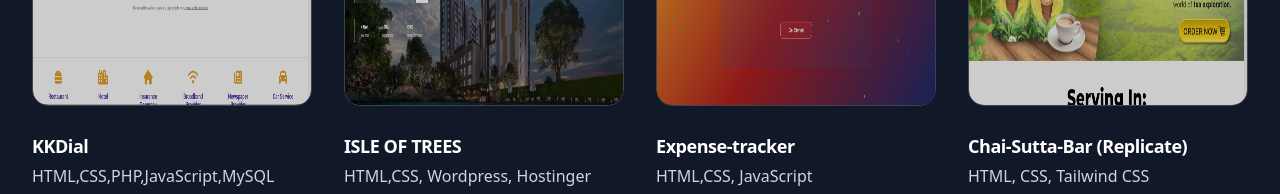
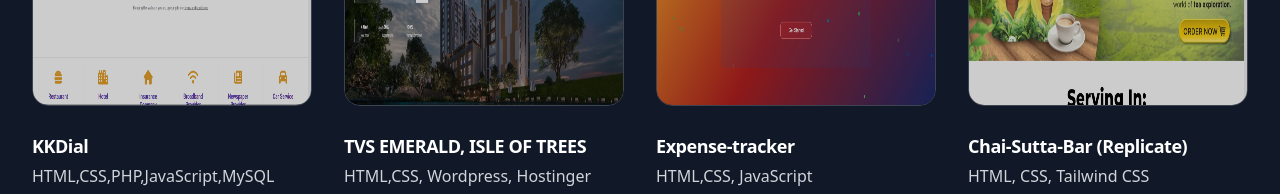
Before and after one commit to kishlaychandan/Kishlay_Online_Portfolio, a React (Vite) app: page / in a window 1280 px wide. Shown: the part 2720-2914 px from the top of the page. Built offline with nearby package versions, Linux system fonts and the light colour scheme.

Commit message:
Updating ISLE Of Trees website

```diff
--- a/src/components/Portfolio.jsx
+++ b/src/components/Portfolio.jsx
@@ -17,12 +17,12 @@
     github: "https://github.com/kishlaychandan/KKDial",
   },
   {
-    Projectname: "ISLE OF TREES",
+    Projectname: "TVS EMERALD, ISLE OF TREES",
     tech: "HTML,CSS, Wordpress, Hostinger",
     imageUrl: isle,
     des: "CLIENT PROJECT, ISLE OF TREES, Authorized sales partner",
     Demo: "https://isle-of-trees.in/",
-    github: "https://github.com/kishlaychandan/kishlay-expense",
+    github: "https://isle-of-trees.in/",
   },
   {
     Projectname: "Expense-tracker",
```
